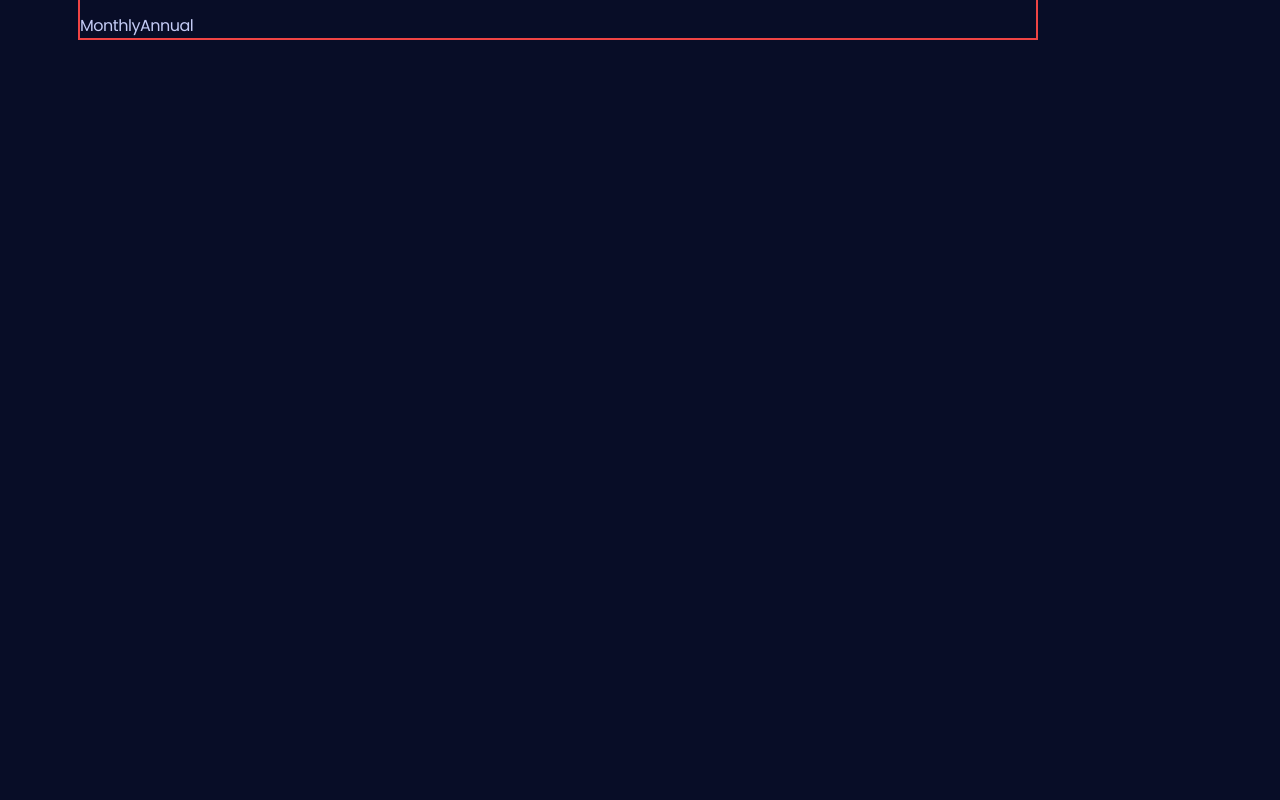
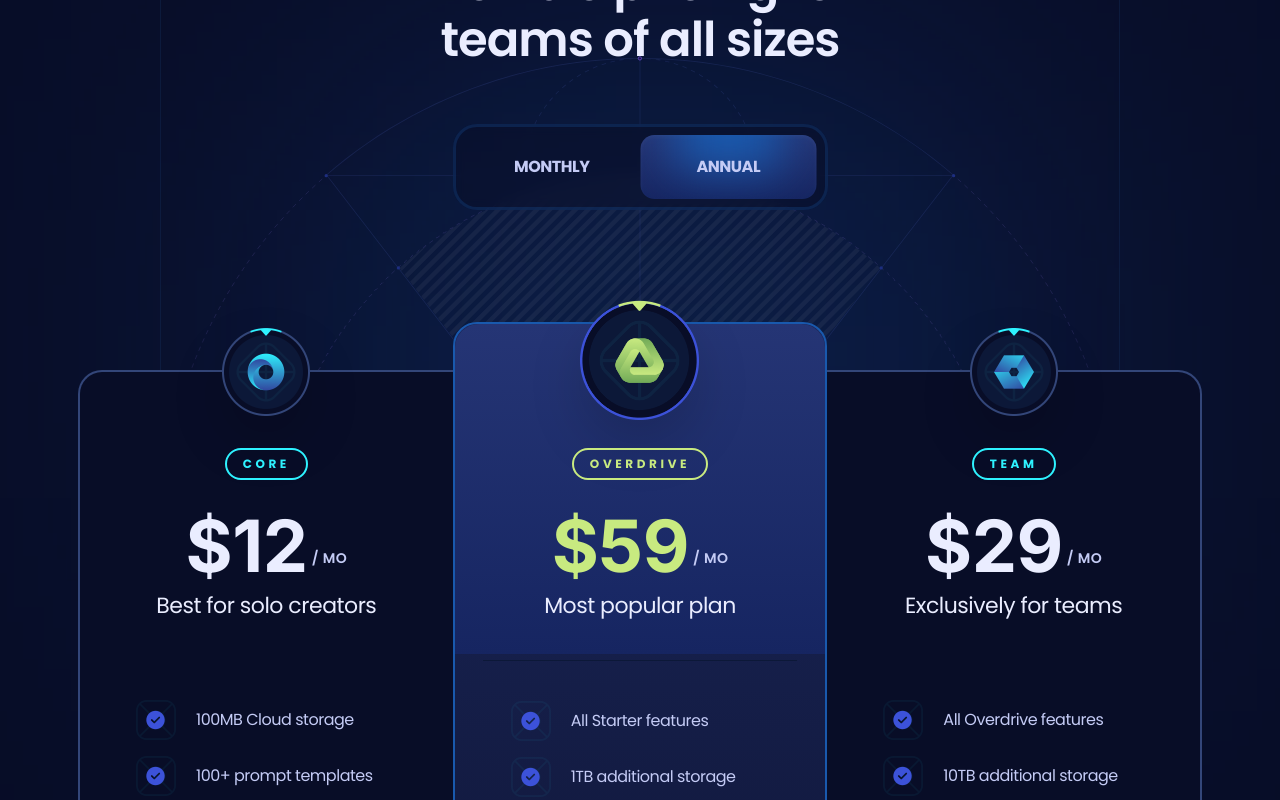
Before and after one commit to ZachCortez/Xora, a React (Vite) app: page / in a window 1280 px wide. Shown: the part 1960-2760 px from the top of the page. Before the commit the page ends 2000 px from the top, so only its background shows below. Built offline with nearby package versions, Linux system fonts and the light colour scheme.

Commit message:
Add files via upload

```diff
--- a/src/sections/Pricing.jsx
+++ b/src/sections/Pricing.jsx
@@ -1,5 +1,9 @@
 import { Element } from "react-scroll";
 import { useState } from "react";
+import clsx from "clsx";
+import CountUp from "react-countup";
+import { plans } from "../constants/index.jsx";
+import Button from "../components/Button.jsx";
 
 const Pricing = () => {
     const [monthly, setMonthly] = useState()
@@ -8,17 +12,146 @@
         <section>
             <Element name="pricing">
                 <div className="container">
-                    <div className="max-w-960 border-2 border-red-500">
+                    <div
+                        className="max-w-960 pricing-head_before relative mx-auto border-l border-r border-s2 bg-s1/50 pb-40 pt-28 max-xl:max-w-4xl max-lg:border-none max-md:pb-32 max-md:pt-16">
                         <h3 className="h3 max-lg:h4 max-md:h5 z-3 relative mx-auto mb-14 max-w-lg text-center text-p4 max-md:mb-11 max-sm:max-w-sm">
-                        Flexible pricing for teams of all sizes
+                            Flexible pricing for teams of all sizes
                         </h3>
 
-                        <div className="">
-                            <button onClick={() => setMonthly(true)
-                            }>Monthly</button>
-                            <button onClick={() => setMonthly(false)
-                            }>Annual</button>
+                        <div
+                            className="relative z-4 mx-auto flex w-[375px] rounded-3xl border-[3px] border-s4/25 bg-s1/50 p-2 backdrop-blur-[6px] max-md:w-[310px]">
+                            <button className={clsx('pricing-head_btn', monthly && "text-p4")}
+                                    onClick={() => setMonthly(true)
+                                    }>Monthly
+                            </button>
+                            <button className={clsx('pricing-head_btn', !monthly && "text-p4")}
+                                    onClick={() => setMonthly(false)
+                                    }>Annual
+                            </button>
+
+                            <div
+                                className={clsx(
+                                    "g4 rounded-14 before:h-100 pricing-head_btn_before absolute left-2 top-2 h-[calc(100%-16px)] w-[calc(50%-8px)] overflow-hidden shadow-400 transition-transform duration-500",
+                                    !monthly && "translate-x-full",
+                                )}
+                            />
                         </div>
+
+                        <div className="pricing-bg">
+                            <img
+                                src="/images/bg-outlines.svg"
+                                width={960}
+                                height={380}
+                                alt="outline"
+                                className="relative z-2"
+                            />
+                            <img
+                                src="/images/bg-outlines-fill.png"
+                                width={960}
+                                height={380}
+                                alt="outline"
+                                className="absolute inset-0 opacity-5 mix-blend-soft-light"
+                            />
+                        </div>
+                    </div>
+
+                {/*    Pricing Section*/}
+                    <div className="scroll-hide relative z-2 -mt-12 flex items-start max-xl:gap-5 max-xl:overflow-auto max-xl:pt-6">
+                        {plans.map((plan, index) => (
+                            <div key={plan.id}
+                                 className="pricing-plan_first pricing-plan_last pricing-plan_odd pricing-plan_even relative border-2 p-7 max-xl:min-w-80 max-lg:rounded-3xl xl:w-[calc(33.33%+2px)]">
+                                {index === 1 && (
+                                    <div
+                                        className="g4 absolute h-330 left-0 right-0 top-0 z-1 rounded-tl-3xl rounded-tr-3xl"/>
+                                )}
+                                <div
+                                    className={clsx(
+                                        "absolute left-0 right-0 z-2 flex items-center justify-center",
+                                        index === 1 ? "-top-6" : "-top-6 xl:-top-11",
+                                    )}
+                                >
+                                    <img
+                                        src={plan.logo}
+                                        alt={plan.title}
+                                        className={clsx(
+                                            "object-contain drop-shadow-2xl",
+                                            index === 1 ? "size-[120px]" : "size-[88px]",
+                                        )}
+                                    />
+                                </div>
+
+                                <div className={clsx(
+                                    "relative flex flex-col items-center",
+                                    index === 1 ? "pt-24" : "pt-12",
+                                )}
+                                >
+                                    <div
+                                        className={clsx(
+                                            "small-2 rounded-20 relative z-2 mx-auto mb-6 border-2 px-4 py-1.5 uppercase",
+                                            index === 1 ? "border-p3 text-p3" : "border-p1 text-p1",
+                                        )}
+                                    >
+                                        {plan.title}
+                                    </div>
+
+                                    <div className="relative z-2 flex items-center justify-center">
+                                        <div
+                                            className={clsx(
+                                                "h-num flex items-start",
+                                                index === 1 ? "text-p3" : "text-p4",
+                                            )}
+                                        >
+                                            ${" "}
+                                            <CountUp
+                                                start={plan.priceMonthly}
+                                                end={monthly ? plan.priceMonthly : plan.priceYearly}
+                                                duration={0.4}
+                                                useEasing={false}
+                                                preserveValue
+                                            />
+                                        </div>
+                                        <div className="small-1 relative top-3 ml-1 uppercase">
+                                            / mo
+                                        </div>
+                                    </div>
+                                </div>
+
+                                <div
+                                    className={clsx(
+                                        "body-1 relative z-2 mb-10 w-full border-b-s2 pb-9 text-center text-p4",
+                                        index === 1 && "border-b",
+                                    )}
+                                >
+                                    {plan.caption}
+                                </div>
+
+                                <ul className="mx-auto space-y-4 xl:px-7">
+                                    {plan.features.map((feature) => (
+                                        <li
+                                            key={feature}
+                                            className="relative flex items-center gap-5"
+                                        >
+                                            <img
+                                                src={"/images/check.png"}
+                                                alt="check"
+                                                className="size-10 object-contain"
+                                            />
+                                            <p className="flex-1">{feature}</p>
+                                        </li>
+                                    ))}
+                                </ul>
+
+                                <div className="mt-10 flex w-full justify-center">
+                                    <Button icon={plan.icon}>Get Started</Button>
+                                </div>
+
+                                {index === 1 && (
+                                    <p className="small-compact mt-9 text-center text-p3 before:mx-2.5 before:content-['-'] after:mx-2.5 after:content-['-']">
+                                        Limited time offer
+                                    </p>
+                                )}
+                            </div>
+                        ))}
                     </div>
                 </div>
             </Element>
```
